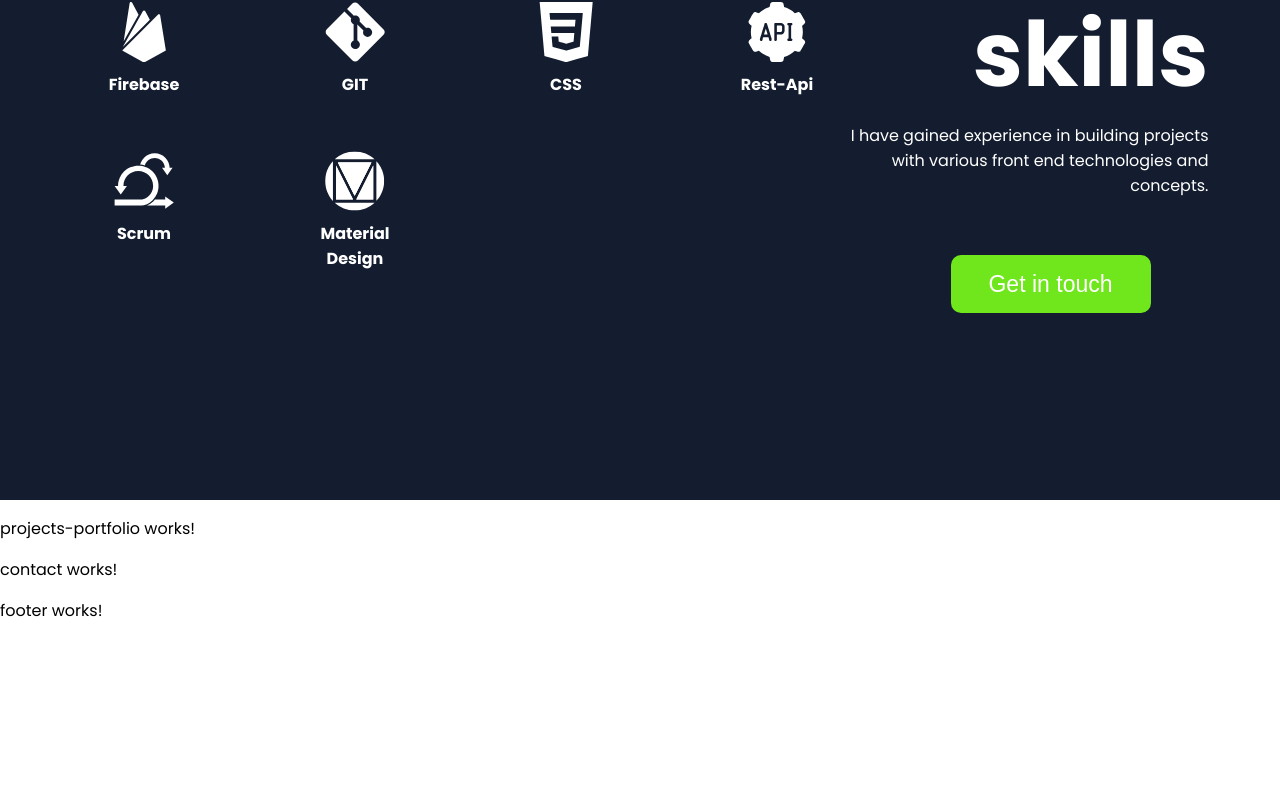
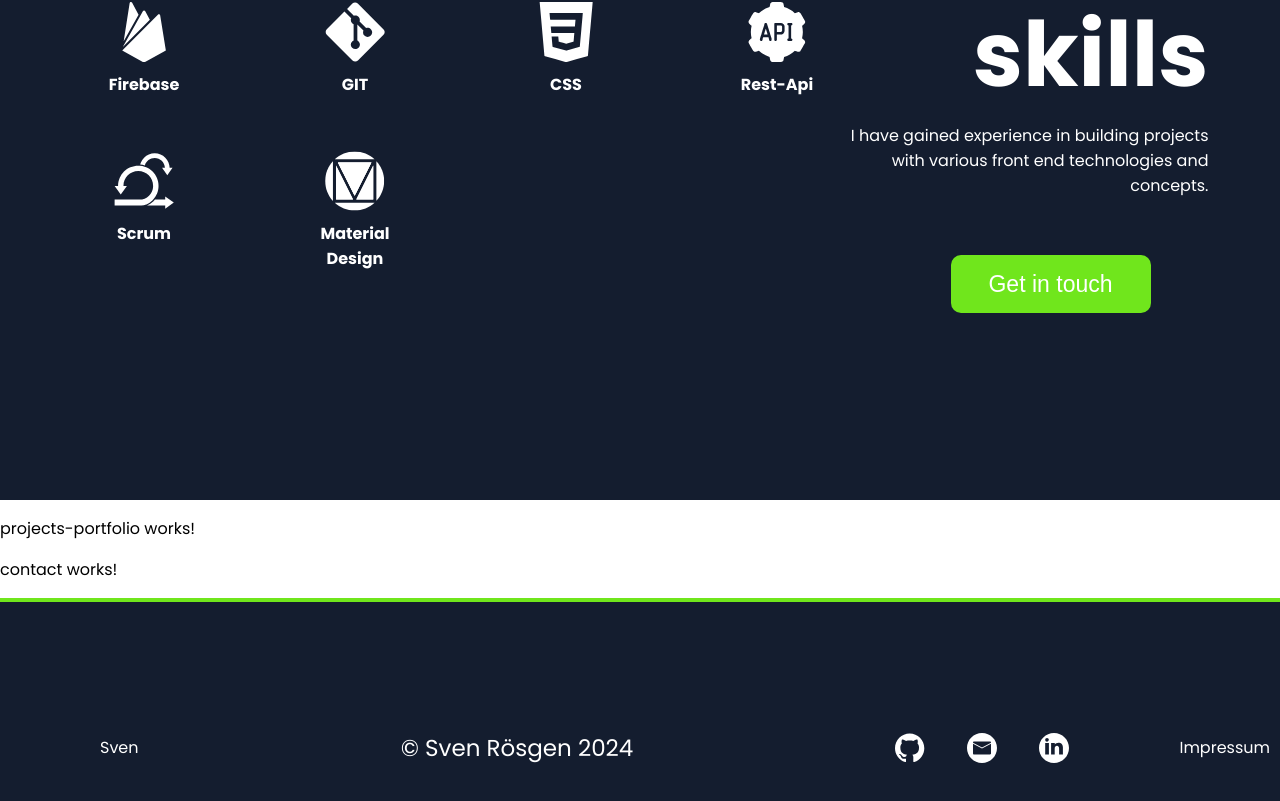
Before and after one commit to ShaunOfP/Portfolio, an Angular app: page / in a window 1280 px wide. Shown: the part 1956-2757 px from the top of the page. Before the commit the page ends 2595 px from the top, so only its background shows below. Built offline with nearby package versions, Linux system fonts and the light colour scheme.

Commit message:
started footer

```diff
--- a/src/app/footer/footer.component.html
+++ b/src/app/footer/footer.component.html
@@ -1 +1,12 @@
-<p>footer works!</p>
+<footer>
+    <div class="footer-info">
+        <p class="footer-headline">Sven</p>
+        <p class="footer-middle">© Sven Rösgen 2024</p>
+        <div>
+            <img class="footer-icon" src="./assets/img/github.svg" alt="github">
+            <img class="footer-icon" src="./assets/img/mail.svg" alt="mail">
+            <img class="footer-icon" src="./assets/img/linkedin.svg" alt="linkedIn">
+        </div>
+    </div>
+    <a>Impressum</a>
+</footer>
--- a/src/app/footer/footer.component.scss
+++ b/src/app/footer/footer.component.scss
@@ -0,0 +1,52 @@
+footer{
+    display: flex;
+    justify-content: center;
+    align-items: center;
+    background-color: #141D2F;
+    border-top: 4px solid #70E61C;
+    height: 291px;
+    >a{
+        position: relative;
+        padding: 5px 10px 5px 10px;
+        color: white;
+        &:hover{
+            cursor: pointer;
+        }
+    }
+}
+
+.footer-info{
+    display: flex;
+    justify-content: space-between;
+    width: 100%;
+    padding: 0 100px 0 100px;
+    align-items: center;
+    >p{
+        margin: 0;
+        color: white;
+    }
+
+    >div{
+        display: flex;
+        gap: 42px;
+    }
+}
+
+.footer-headline{
+
+}
+
+.footer-middle{
+    font-size: 23px;
+}
+
+.footer-icon{
+    height: 30px;
+    width: 30px;
+    z-index: 1;
+
+    &:hover {
+        scale: 1.3;
+        cursor: pointer;
+    }
+}
```
